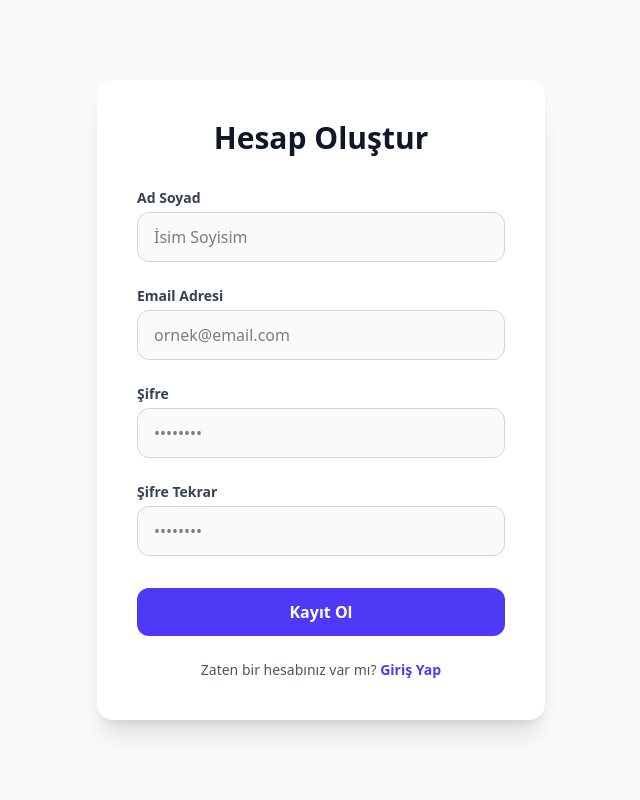
After one commit to spodermane/klefourthcase, a Laravel app: page /kayit in a window 1280 px wide. The commit adds this page. Shown: the whole page, without its empty margins (319-959 px from the left). Run offline with Laravel 12, Linux system fonts and the light colour scheme; style sheets or scripts are compiled from the project's sources; some libraries are stand-ins or nearby versions.

Commit message:
Register eklendi

```diff
--- /dev/null
+++ b/frontend/app/Livewire/Pages/Auth/Register.php
@@ -0,0 +1,43 @@
+<?php
+
+namespace App\Livewire\Pages\Auth;
+
+use Livewire\Component;
+use Illuminate\Support\Facades\Http;
+use Livewire\Attributes\Layout;
+
+#[Layout('layouts.public')] // Login'de kullandığın layout ile aynı
+class Register extends Component
+{
+    public $name = '';
+    public $email = '';
+    public $password = '';
+    public $password_confirmation = '';
+
+    public function register()
+    {
+        $this->validate([
+            'name' => 'required|string|max:255',
+            'email' => 'required|email',
+            'password' => 'required|min:8|same:password_confirmation',
+        ]);
+
+        $response = Http::post('http://host.docker.internal:8081/api/register', [
+            'name' => $this->name,
+            'email' => $this->email,
+            'password' => $this->password,
+            'password_confirmation' => $this->password_confirmation,
+        ]);
+        if ($response->successful()) {
+            session()->flash('success', 'Kayıt başarılı! Lütfen giriş yapın.');
+            return $this->redirect('/giris', navigate: true);
+        } else {
+            session()->flash('error', 'Kayıt olurken bir hata oluştu. E-posta adresi kullanılıyor olabilir.');
+        }
+    }
+
+    public function render()
+    {
+        return view('livewire.pages.auth.register');
+    }
+}
--- /dev/null
+++ b/frontend/resources/views/livewire/pages/auth/register.blade.php
@@ -0,0 +1,60 @@
+<div class="min-h-screen w-full bg-gray-50 flex items-center justify-center p-6">
+    <div class="w-full max-w-md bg-white p-8 sm:p-10 rounded-2xl shadow-xl">
+
+        <div class="text-center mb-8">
+            <h1 class="text-3xl font-extrabold text-gray-900">Hesap Oluştur</h1>
+        </div>
+
+        <!-- API'den dönen Hata veya Başarı Mesajları -->
+        @if (session()->has('error'))
+            <div class="bg-red-50 border-l-4 border-red-500 text-red-700 p-4 rounded-md mb-5 text-sm shadow-sm">
+                {{ session('error') }}
+            </div>
+        @endif
+        @if (session()->has('success'))
+            <div class="bg-green-50 border-l-4 border-green-500 text-green-700 p-4 rounded-md mb-5 text-sm shadow-sm">
+                {{ session('success') }}
+            </div>
+        @endif
+
+        <form wire:submit.prevent="register" class="space-y-6">
+
+            <div>
+                <label class="block text-sm font-semibold text-gray-700 mb-1">Ad Soyad</label>
+                <input type="text" wire:model="name" required class="w-full px-4 py-3 border border-gray-300 rounded-xl focus:outline-none focus:ring-2 focus:ring-indigo-500 focus:border-indigo-500 transition-all bg-gray-50 focus:bg-white" placeholder="İsim Soyisim">
+                @error('name') <span class="text-red-500 text-xs mt-1 block">{{ $message }}</span> @enderror
+            </div>
+
+            <div>
+                <label class="block text-sm font-semibold text-gray-700 mb-1">Email Adresi</label>
+                <input type="email" wire:model="email" required class="w-full px-4 py-3 border border-gray-300 rounded-xl focus:outline-none focus:ring-2 focus:ring-indigo-500 focus:border-indigo-500 transition-all bg-gray-50 focus:bg-white" placeholder="ornek@email.com">
+                @error('email') <span class="text-red-500 text-xs mt-1 block">{{ $message }}</span> @enderror
+            </div>
+
+            <div>
+                <label class="block text-sm font-semibold text-gray-700 mb-1">Şifre</label>
+                <input type="password" wire:model="password" required class="w-full px-4 py-3 border border-gray-300 rounded-xl focus:outline-none focus:ring-2 focus:ring-indigo-500 focus:border-indigo-500 transition-all bg-gray-50 focus:bg-white" placeholder="••••••••">
+                @error('password') <span class="text-red-500 text-xs mt-1 block">{{ $message }}</span> @enderror
+            </div>
+
+            <div>
+                <label class="block text-sm font-semibold text-gray-700 mb-1">Şifre Tekrar</label>
+                <input type="password" wire:model="password_confirmation" required class="w-full px-4 py-3 border border-gray-300 rounded-xl focus:outline-none focus:ring-2 focus:ring-indigo-500 focus:border-indigo-500 transition-all bg-gray-50 focus:bg-white" placeholder="••••••••">
+            </div>
+
+            <div class="pt-2">
+                <button type="submit" class="w-full bg-indigo-600 text-white font-bold py-3 px-4 rounded-xl hover:bg-indigo-700 hover:shadow-lg focus:outline-none focus:ring-4 focus:ring-indigo-300 transition-all transform hover:-translate-y-1">
+                    Kayıt Ol
+                </button>
+            </div>
+
+            <div class="text-center mt-6">
+                <p class="text-sm text-gray-600">
+                    Zaten bir hesabınız var mı?
+                    <a href="{{ route('login') }}" class="text-indigo-600 font-bold hover:text-indigo-800 transition-colors" wire:navigate>Giriş Yap</a>
+                </p>
+            </div>
+
+        </form>
+    </div>
+</div>
--- a/frontend/routes/web.php
+++ b/frontend/routes/web.php
@@ -1,8 +1,10 @@
 <?php
 
 use Illuminate\Support\Facades\Route;
+use Illuminate\Http\Request;
 
 Route::get('/', \App\Livewire\Pages\Home::class)->name('home');
 Route::get('/yazi-ekle', \App\Livewire\Pages\Dashboard\CreatePost::class)->name('post.create');
 Route::get('/yazi/{slug}', \App\Livewire\Pages\PostDetail::class)->name('post-detail');
 Route::get('/giris',\App\Livewire\Pages\Auth\Login::class)->name('login');
+Route::get('/kayit', \App\Livewire\Pages\Auth\Register::class)->name('register');
```
Also changed, not shown: frontend/resources/views/livewire/pages/auth/login.blade.php (+28 -13 lines).
